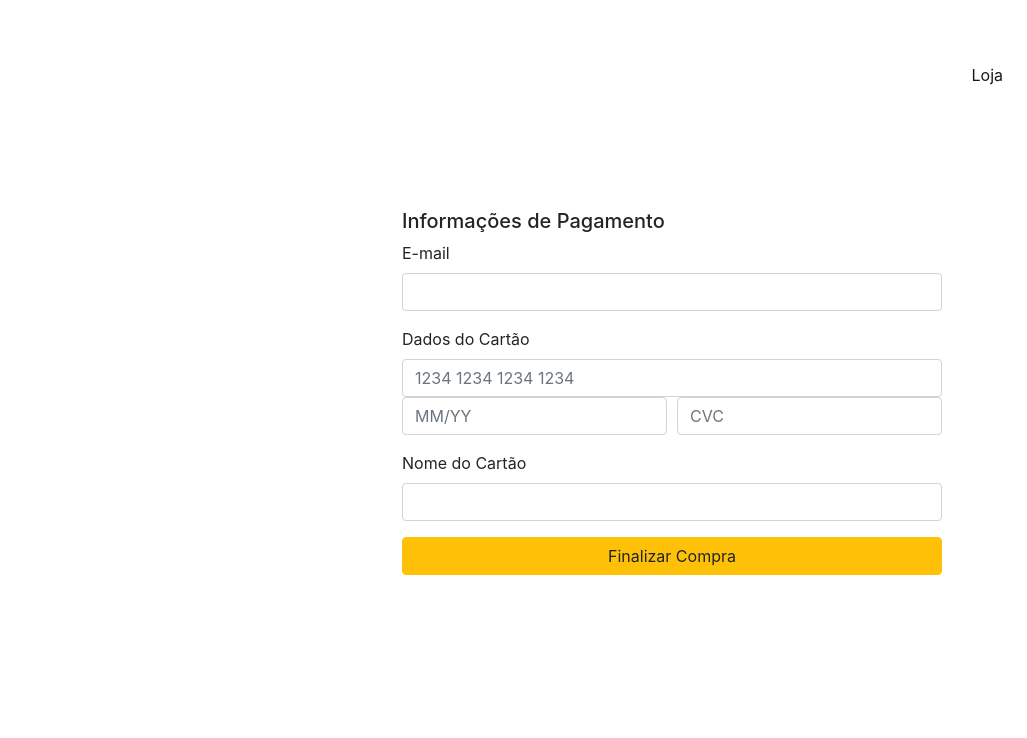
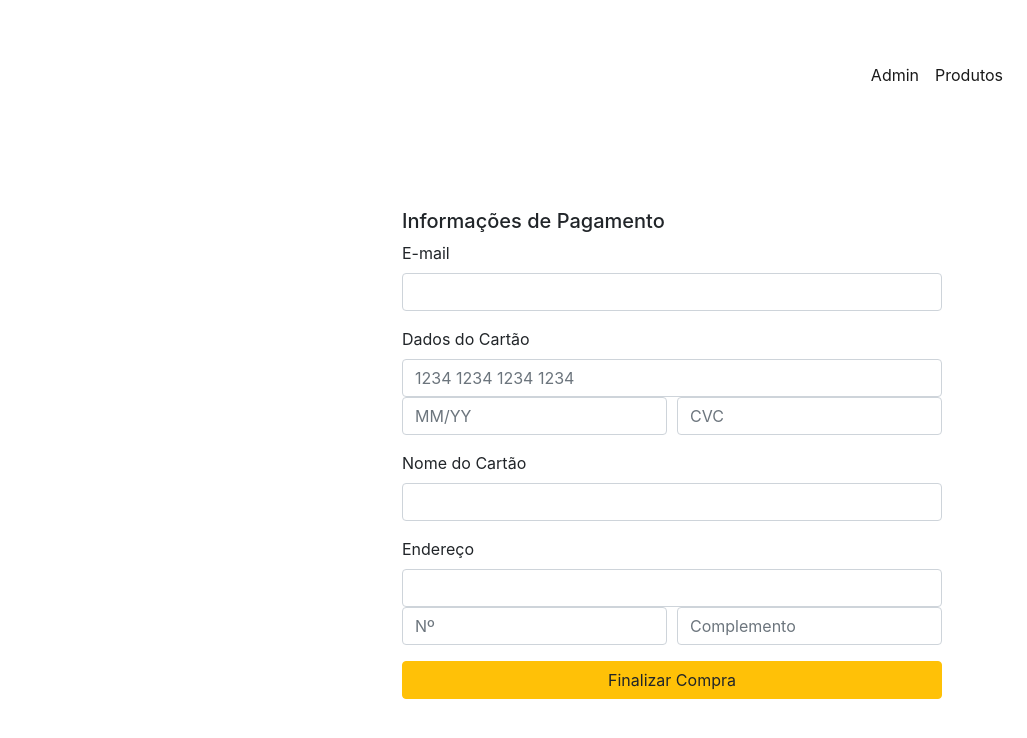
Before and after one commit to lucas-neo/Projeto-Mercado, a plain HTML site: page buy-products.html in a window 1280 px wide. Shown: the full height of the page, 253-1280 px from the left. Drawn offline with nearby package versions, Linux system fonts and the light colour scheme.

Commit message:
Update buy-products.html

```diff
--- a/buy-products.html
+++ b/buy-products.html
@@ -30,14 +30,17 @@
 <body>
     <!-- Navbar -->
     <nav class="navbar navbar-expand-lg navbar-light">
-        <a class="navbar-brand" href="#"><img src="/assets/img/logo.png" alt="Logo" class="img-fluid" style="max-width: 50%;"></a>
+        <a class="navbar-brand" href="#"><img src="./assets/img/logo.png" alt="Logo" class="img-fluid" style="max-width: 50%;"></a>
         <button class="navbar-toggler" type="button" data-toggle="collapse" data-target="#navbarNav" aria-controls="navbarNav" aria-expanded="false" aria-label="Toggle navigation">
             <span class="navbar-toggler-icon"></span>
         </button>
         <div class="collapse navbar-collapse" id="navbarNav">
             <ul class="navbar-nav ml-auto">
                 <li class="nav-item active">
-                    <a class="nav-link" href="./loja-virtual.html">Loja<span class="sr-only">(current)</span></a>
+                    <a class="nav-link" href="/admin-loja.html">Admin<span class="sr-only">(current)</span></a>
+                </li>
+                <li class="nav-item active">
+                    <a class="nav-link" href="/loja-virtual.html">Produtos<span class="sr-only">(current)</span></a>
                 </li>
             </ul>
         </div>
@@ -71,6 +74,15 @@
                     <div class="form-group form-100">
                         <label>Nome do Cartão</label>
                         <input type="text" class="form-control">
+                    </div>
+                    <div class="form-group form-100">
+                        <label>Endereço</label>
+                        <input type="text" class="form-control">
+
+                        <div class="form-50 d-flex">
+                            <input type="text" class="form-control" placeholder="Nº"/>
+                            <input type="text" class="form-control" placeholder="Complemento"/>
+                        </div>
                     </div>
                     <button type="submit" class="btn btn-warning btn-block">Finalizar Compra</button>
                 </form>
```
